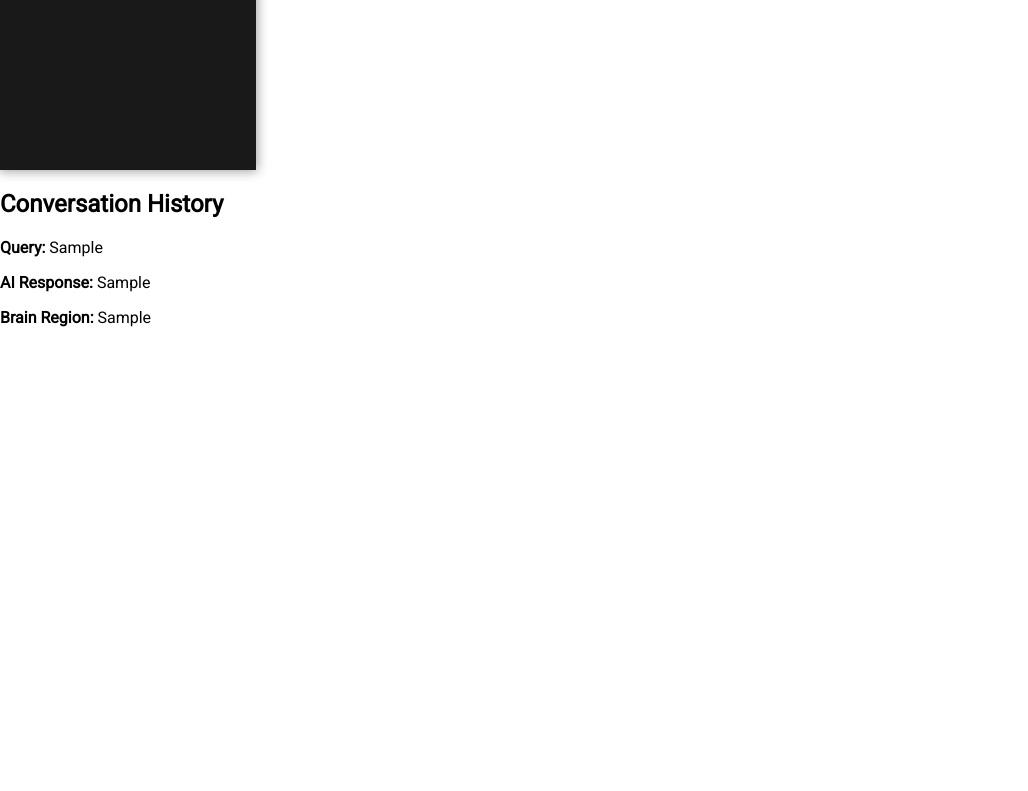
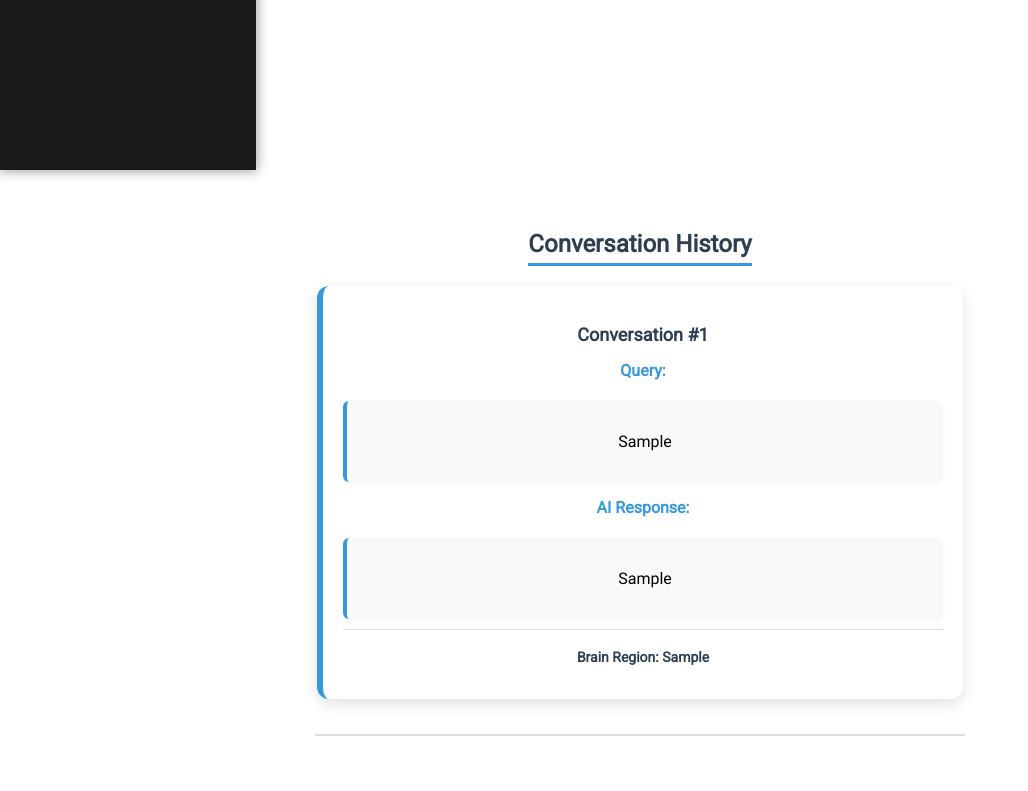
Before and after one commit to Deva-101/deerhacks2025, a Django app: template brain/brainrot/templates/brain.html in a window 1280 px wide. Shown: the part 1178-1969 px from the top of the page, without its empty margins (0-1028 px from the left). Before the commit the page ends 1505 px from the top, so only its background shows below. Run offline with Django 5.2, Linux system fonts and the light colour scheme; the template is opened without the code that fills it: most values are stand-ins (such as "Sample title", 1, 10 or a date in 2020); parts of the project's set-up code (start-up, migrations or seed data) failed here and were passed over; some libraries are stand-ins or nearby versions.

Commit message:
updated conversation history

```diff
--- a/brain/brainrot/static/css/brain.css
+++ b/brain/brainrot/static/css/brain.css
@@ -298,3 +298,97 @@ a {
     justify-content: center;
 }
 }
+
+/* ==================== CONVERSATION HISTORY SECTION ==================== */
+.history-section {
+    width: 80%;
+    max-width: 800px;
+    margin: 40px auto;
+    text-align: center;
+}
+
+.history-section h2 {
+    font-size: 24px;
+    margin-bottom: 20px;
+    font-weight: bold;
+    color: #2c3e50;
+    text-align: center;
+    border-bottom: 3px solid #3498db;
+    display: inline-block;
+    padding-bottom: 5px;
+}
+
+.history-container {
+    display: flex;
+    flex-direction: column;
+    gap: 20px;
+    align-items: center;
+}
+
+.history-card {
+    background: white;
+    width: 100%;
+    max-width: 600px;
+    border-radius: 12px;
+    box-shadow: 0 5px 15px rgba(0, 0, 0, 0.12);
+    padding: 20px;
+    transition: transform 0.2s ease-in-out;
+    border-left: 6px solid #3498db;
+    position: relative;
+}
+
+.history-card:hover {
+    transform: translateY(-5px);
+}
+
+.history-title {
+    font-size: 18px;
+    font-weight: bold;
+    color: #2c3e50;
+    text-align: center;
+    margin-bottom: 10px;
+}
+
+.history-header {
+    font-size: 16px;
+    font-weight: bold;
+    color: #3498db;
+    padding-bottom: 5px;
+}
+
+.history-content {
+    background: #f8f9fa;
+    padding: 15px;
+    border-left: 4px solid #3498db;
+    border-radius: 6px;
+    margin-bottom: 10px;
+    font-size: 1rem;
+    box-shadow: 0 2px 4px rgba(0, 0, 0, 0.03);
+}
+
+.history-footer {
+    font-size: 14px;
+    font-weight: bold;
+    color: #2c3e50;
+    margin-top: 10px;
+    padding-top: 5px;
+    border-top: 1px solid #ddd;
+}
+
+/* ==================== SEPARATOR BETWEEN CARDS ==================== */
+.history-separator {
+    width: 100%;
+    max-width: 650px;
+    height: 2px;
+    background: #ddd;
+    margin: 15px 0;
+    border-radius: 2px;
+}
+
+/* No history message */
+.no-history {
+    font-size: 16px;
+    color: #555;
+    text-align: center;
+    margin-top: 20px;
+}
--- a/brain/brainrot/templates/brain.html
+++ b/brain/brainrot/templates/brain.html
@@ -63,15 +63,31 @@
     <!-- Conversation History Section -->
     <div class="history-section">
         <h2>Conversation History</h2>
-        {% for entry in history %}
-        <div class="history-entry">
-            <p><strong>Query:</strong> {{ entry.user_query }}</p>
-            <p><strong>AI Response:</strong> {{ entry.ai_response|safe }}</p>
-            <p><strong>Brain Region:</strong> {{ entry.brain_region }}</p>
+        <div class="history-container">
+            {% for entry in history %}
+            <div class="history-card">
+                <h3 class="history-title">Conversation #{{ forloop.revcounter }}</h3>
+                <div class="history-header">
+                    <p><strong>Query:</strong></p>
+                </div>
+                <div class="history-content">
+                    <p>{{ entry.user_query }}</p>
+                </div>
+                <div class="history-header">
+                    <p><strong>AI Response:</strong></p>
+                </div>
+                <div class="history-content">
+                    <p>{{ entry.ai_response|safe }}</p>
+                </div>
+                <div class="history-footer">
+                    <p><strong>Brain Region:</strong> {{ entry.brain_region }}</p>
+                </div>
+            </div>
+            <div class="history-separator"></div> <!-- Separator between cards -->
+            {% empty %}
+            <p class="no-history">No past conversations found.</p>
+            {% endfor %}
         </div>
-        {% empty %}
-        <p>No past conversations found.</p>
-        {% endfor %}
     </div>
 
     <!-- ==================== HIDDEN INPUTS ==================== -->
```
Also changed, not shown: brain/db.sqlite3.
